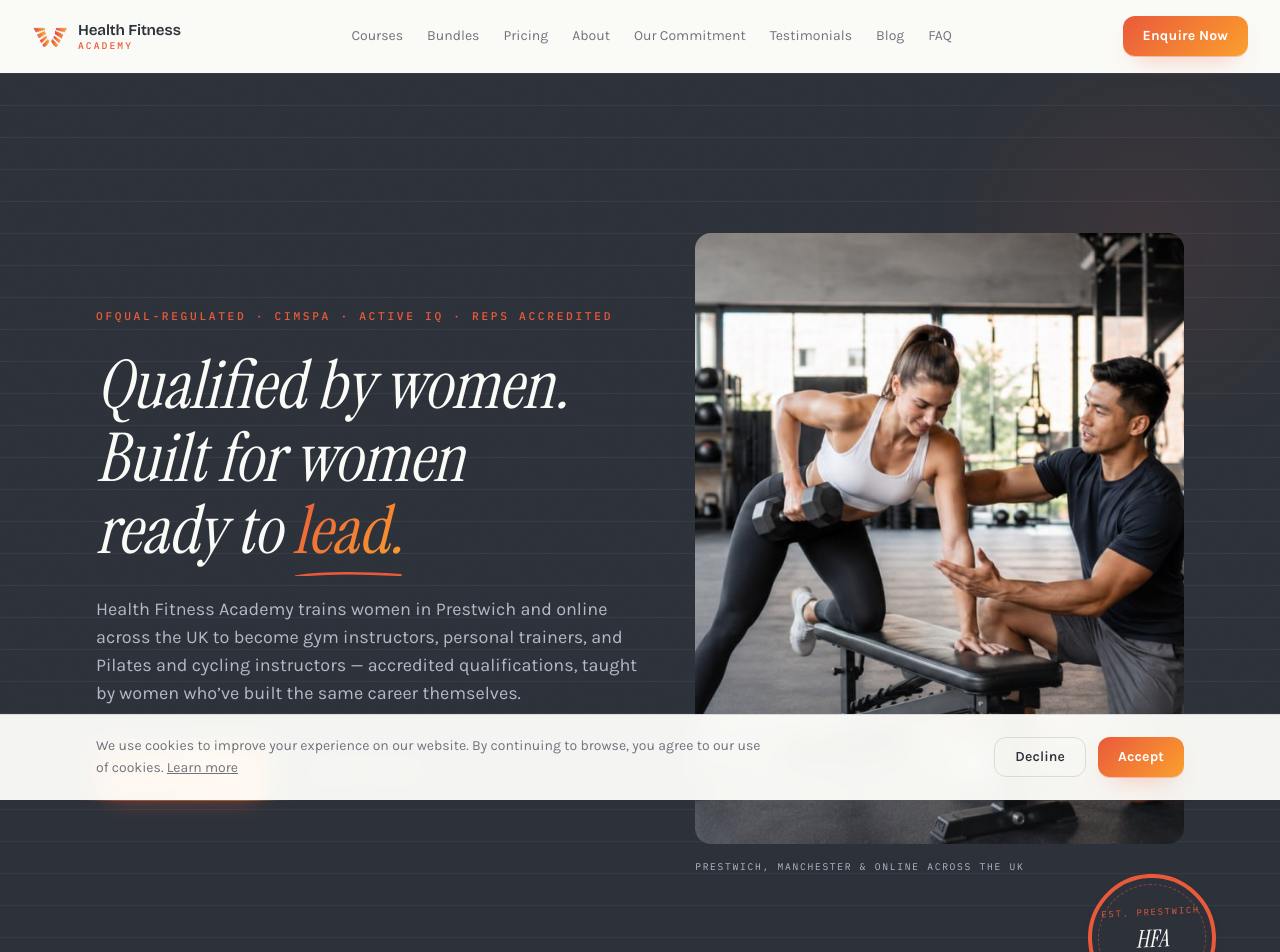
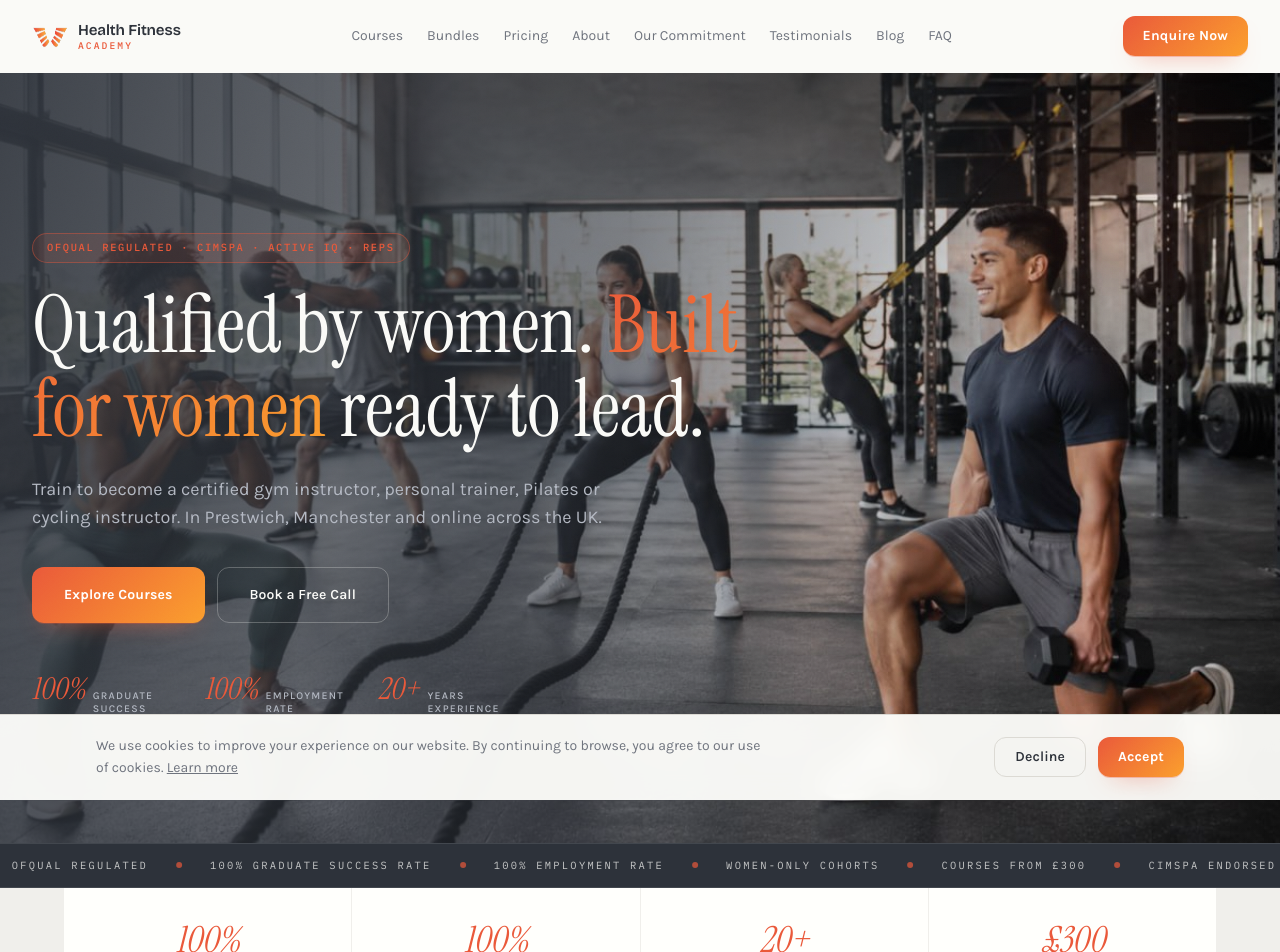
Before and after one commit to adamwilss/health-fitness-academy-site, a Next.js app: page / in a window 1280 px wide. Shown: the top 952 px of the page. Built offline with nearby package versions, Linux system fonts and the light colour scheme.

Commit message:
feat: new full-bleed energetic hero with group-class photo and strong gradient

```diff
--- a/src/components/Hero.tsx
+++ b/src/components/Hero.tsx
@@ -3,107 +3,74 @@
 import Link from 'next/link';
 import Image from 'next/image';
 import { motion, useReducedMotion } from 'framer-motion';
-import SealMark from './SealMark';
-import { SITE } from '@/data/site';
 
-const EASE_OUT = [0.22, 1, 0.36, 1] as const;
+const EASE = [0.22, 1, 0.36, 1] as const;
 
 /**
- * Homepage hero — split layout: text left, coaching photo right.
- * Charcoal dark background, vibrant orange gradient CTAs, foreground photography.
+ * Homepage hero — full-bleed energetic photo with a strong gradient for text.
+ * Inspired by premium fitness/education brand homepages: big image, big type, clear CTAs.
  */
 export default function Hero() {
   const reduceMotion = useReducedMotion();
 
-  const lines: React.ReactNode[] = [
-    'Qualified by women.',
-    'Built for women',
-    <span key="lead" className="relative inline-block">
-      ready to{' '}
-      <span className="relative inline-block orange-gradient-text">
-        lead.
-        <motion.svg
-          viewBox="0 0 120 10"
-          className="absolute -bottom-2 left-0 w-full sm:-bottom-3"
-          aria-hidden
-          focusable="false"
-        >
-          <motion.path
-            d="M3 7 C 32 2.5, 68 2.5, 117 5.5"
-            fill="none"
-            stroke="rgb(var(--brand))"
-            strokeWidth="2.5"
-            strokeLinecap="round"
-            initial={reduceMotion ? undefined : { pathLength: 0 }}
-            animate={{ pathLength: 1 }}
-            transition={{ delay: 1.0, duration: 0.65, ease: 'easeInOut' }}
-          />
-        </motion.svg>
-      </span>
-    </span>,
-  ];
+  const fadeUp = (delay: number) => ({
+    initial: reduceMotion ? false : { opacity: 0, y: 24 },
+    animate: { opacity: 1, y: 0 },
+    transition: { duration: 0.8, delay, ease: EASE },
+  });
 
   return (
-    <section className="relative overflow-hidden bg-dusk">
-      {/* Ambient grid + orange glow */}
-      <div aria-hidden className="pointer-events-none absolute inset-0 hero-grid opacity-30" />
+    <section className="relative isolate flex min-h-[92vh] items-end sm:items-center overflow-hidden bg-dusk">
+      {/* Full-bleed group-class photo */}
+      <Image
+        src="/images/hfa-03-group-class.jpg"
+        alt="Women training together in a Health Fitness Academy group exercise class"
+        fill
+        className="object-cover object-center"
+        sizes="100vw"
+        priority
+        quality={90}
+      />
+
+      {/* Gradient scrim: denser bottom-left for text, lighter top-right for energy */}
+      <div
+        className="absolute inset-0"
+        style={{
+          background:
+            'linear-gradient(105deg, rgb(var(--dusk) / 0.92) 0%, rgb(var(--dusk) / 0.62) 45%, rgb(var(--dusk) / 0.18) 72%, transparent 100%)',
+        }}
+      />
+
+      {/* Subtle animated orange glow on top-right */}
       <div
         aria-hidden
-        className="pointer-events-none absolute -right-32 -top-24 h-[520px] w-[520px] rounded-full animate-slow-pulse"
+        className="pointer-events-none absolute -right-20 -top-20 h-[460px] w-[460px] rounded-full animate-slow-pulse"
         style={{
           background:
-            'radial-gradient(circle, rgb(var(--brand) / 0.14) 0%, transparent 62%)',
+            'radial-gradient(circle, rgb(var(--brand) / 0.16) 0%, transparent 60%)',
         }}
       />
-      <div aria-hidden className="bg-ledger-lines-dusk pointer-events-none absolute inset-0" />
 
-      <div className="relative mx-auto grid max-w-6xl grid-cols-1 gap-10 px-5 pb-16 pt-32 sm:px-8 sm:pb-24 sm:pt-40 lg:grid-cols-[1fr_0.9fr] lg:items-center lg:gap-14">
-        {/* Text column */}
-        <div>
-          <motion.p
-            initial={reduceMotion ? undefined : { opacity: 0, y: 12 }}
-            animate={{ opacity: 1, y: 0 }}
-            transition={{ duration: 0.6 }}
-            className="mb-6 font-mono text-[0.7rem] font-medium uppercase tracking-[0.24em] text-brand"
-          >
-            OFQUAL-regulated &middot; CIMSPA &middot; Active IQ &middot; REPs accredited
+      <div className="relative z-10 w-full max-w-7xl px-5 pb-16 pt-32 sm:px-8 sm:pb-24 sm:pt-40 lg:pb-32">
+        {/* Top micro-label */}
+        <motion.p {...fadeUp(0.2)} className="mb-5 inline-block rounded-full border border-brand/40 bg-brand/10 px-3.5 py-1.5 font-mono text-[0.65rem] font-medium uppercase tracking-[0.16em] text-brand">
+          OFQUAL regulated · CIMSPA · Active IQ · REPs
         </motion.p>
 
-          <h1 className="max-w-2xl font-serif text-[clamp(2.4rem,6vw,4.2rem)] font-normal leading-[1.08] text-mist">
-            {lines.map((line, i) => (
-              <span
-                key={i}
-                className="block overflow-hidden pb-[0.14em] pr-[0.08em] [margin-bottom:-0.14em]"
+        <motion.h1
+          {...fadeUp(0.35)}
+          className="max-w-3xl font-serif text-[clamp(2.5rem,7vw,5rem)] font-normal leading-[1.05] text-mist"
         >
-                <motion.span
-                  initial={reduceMotion ? undefined : { y: '110%' }}
-                  animate={{ y: '0%' }}
-                  transition={{ duration: 0.85, delay: 0.18 + i * 0.13, ease: EASE_OUT }}
-                  className="block italic"
-                >
-                  {line}
-                </motion.span>
-              </span>
-            ))}
-          </h1>
+          Qualified by women.{' '}
+          <span className="orange-gradient-text">Built for women</span> ready to lead.
+        </motion.h1>
 
-          <motion.p
-            initial={reduceMotion ? undefined : { opacity: 0, y: 16 }}
-            animate={{ opacity: 1, y: 0 }}
-            transition={{ duration: 0.7, delay: 0.75, ease: EASE_OUT }}
-            className="mt-7 max-w-xl text-base leading-relaxed text-muted-dusk sm:text-lg"
-          >
-            Health Fitness Academy trains women in Prestwich and online across the UK to become
-            gym instructors, personal trainers, and Pilates and cycling instructors — accredited
-            qualifications, taught by women who&rsquo;ve built the same career themselves.
+        <motion.p {...fadeUp(0.5)} className="mt-6 max-w-xl text-base leading-relaxed text-muted-dusk sm:text-lg">
+          Train to become a certified gym instructor, personal trainer, Pilates or cycling
+          instructor. In Prestwich, Manchester and online across the UK.
         </motion.p>
 
-          <motion.div
-            initial={reduceMotion ? undefined : { opacity: 0, y: 16 }}
-            animate={{ opacity: 1, y: 0 }}
-            transition={{ duration: 0.7, delay: 0.9, ease: EASE_OUT }}
-            className="mt-9 flex flex-col gap-3 sm:flex-row"
-          >
+        <motion.div {...fadeUp(0.65)} className="mt-9 flex flex-col gap-3 sm:flex-row">
           <Link href="/courses" className="btn btn-primary btn-lg">
             Explore Courses
           </Link>
@@ -111,96 +78,23 @@ export default function Hero() {
             Book a Free Call
           </Link>
         </motion.div>
+
+        {/* Trust stats strip */}
+        <motion.div {...fadeUp(0.8)} className="mt-12 flex flex-wrap items-center gap-6 sm:gap-10">
+          {[
+            { label: 'Graduate success', value: '100%' },
+            { label: 'Employment rate', value: '100%' },
+            { label: 'Years experience', value: '20+' },
+          ].map((stat) => (
+            <div key={stat.label} className="flex items-baseline gap-2">
+              <span className="font-serif text-2xl italic text-brand sm:text-3xl">{stat.value}</span>
+              <span className="max-w-[4.5rem] text-[0.65rem] font-medium uppercase leading-tight tracking-[0.12em] text-muted-dusk">
+                {stat.label}
+              </span>
             </div>
-
-        {/* Photo column — the coaching shot, clearly visible */}
-        <motion.div
-          initial={reduceMotion ? undefined : { opacity: 0, x: 40 }}
-          animate={{ opacity: 1, x: 0 }}
-          transition={{ duration: 0.9, delay: 0.4, ease: EASE_OUT }}
-          className="relative hidden lg:block"
-        >
-          <div className="relative overflow-hidden rounded-2xl" style={{ aspectRatio: '4/5' }}>
-            <Image
-              src="/images/hfa-02-pt-coaching.jpg"
-              alt="Personal trainer guiding a client through a strength exercise in the Health Fitness Academy studio"
-              fill
-              className="object-cover object-center"
-              sizes="(max-width: 1024px) 0px, 480px"
-              priority
-              quality={85}
-            />
-            {/* Subtle edge gradient — photo stays vivid */}
-            <div className="absolute inset-0 bg-gradient-to-t from-dusk/25 via-transparent to-transparent" />
-          </div>
-          <p className="mt-4 font-mono text-[0.6rem] uppercase tracking-[0.18em] text-muted-dusk">
-            Prestwich, Manchester &amp; online across the UK
-          </p>
-        </motion.div>
-
-        {/* Mobile: show the photo below text */}
-        <motion.div
-          initial={reduceMotion ? undefined : { opacity: 0, y: 20 }}
-          animate={{ opacity: 1, y: 0 }}
-          transition={{ duration: 0.8, delay: 0.5, ease: EASE_OUT }}
-          className="relative lg:hidden"
-        >
-          <div className="relative overflow-hidden rounded-2xl" style={{ aspectRatio: '16/10' }}>
-            <Image
-              src="/images/hfa-02-pt-coaching.jpg"
-              alt="Personal trainer guiding a client through a strength exercise in the Health Fitness Academy studio"
-              fill
-              className="object-cover object-center"
-              sizes="100vw"
-              priority
-              quality={85}
-            />
-            <div className="absolute inset-0 bg-gradient-to-t from-dusk/20 via-transparent to-transparent" />
-          </div>
-          <p className="mt-3 font-mono text-[0.6rem] uppercase tracking-[0.18em] text-muted-dusk">
-            Prestwich, Manchester &amp; online across the UK
-          </p>
-        </motion.div>
-
-        {/* The stamp: seal settles into place after copy lands */}
-        <motion.div
-          initial={reduceMotion ? undefined : { opacity: 0, scale: 1.6, rotate: -18 }}
-          animate={{ opacity: 1, scale: 1, rotate: -3 }}
-          transition={
-            reduceMotion
-              ? { duration: 0 }
-              : { duration: 0.9, delay: 1.25, ease: [0.2, 0.9, 0.3, 1] }
-          }
-          className="absolute -bottom-8 right-0 hidden lg:block"
-        >
-          <span className="relative block shrink-0">
-            {!reduceMotion && (
-              <motion.span
-                aria-hidden
-                initial={{ opacity: 0.55, scale: 0.9 }}
-                animate={{ opacity: 0, scale: 1.45 }}
-                transition={{ delay: 1.75, duration: 0.8, ease: 'easeOut' }}
-                className="absolute inset-0 rounded-full border-2 border-brand"
-              />
-            )}
-            <span className="ledger-seal relative flex h-28 w-28 flex-col items-center justify-center rounded-full border-4 border-brand bg-dusk text-center sm:h-32 sm:w-32">
-              <span
-                aria-hidden
-                className="absolute inset-1.5 rounded-full border border-dashed border-brand/50"
-              />
-              <span className="font-mono text-[0.55rem] uppercase tracking-[0.2em] text-brand">
-                Est. Prestwich
-              </span>
-              <span className="my-1 font-serif text-2xl italic text-mist">HFA</span>
-              <span className="font-mono text-[0.5rem] uppercase tracking-[0.2em] text-brand">
-                OFQUAL Reg.
-              </span>
-            </span>
-          </span>
+          ))}
         </motion.div>
       </div>
-
-      <p className="sr-only">{SITE.legalName}, Company No. {SITE.companyNumber}</p>
     </section>
   );
 }
```
Lines whose indentation alone changed are shown as unchanged.
